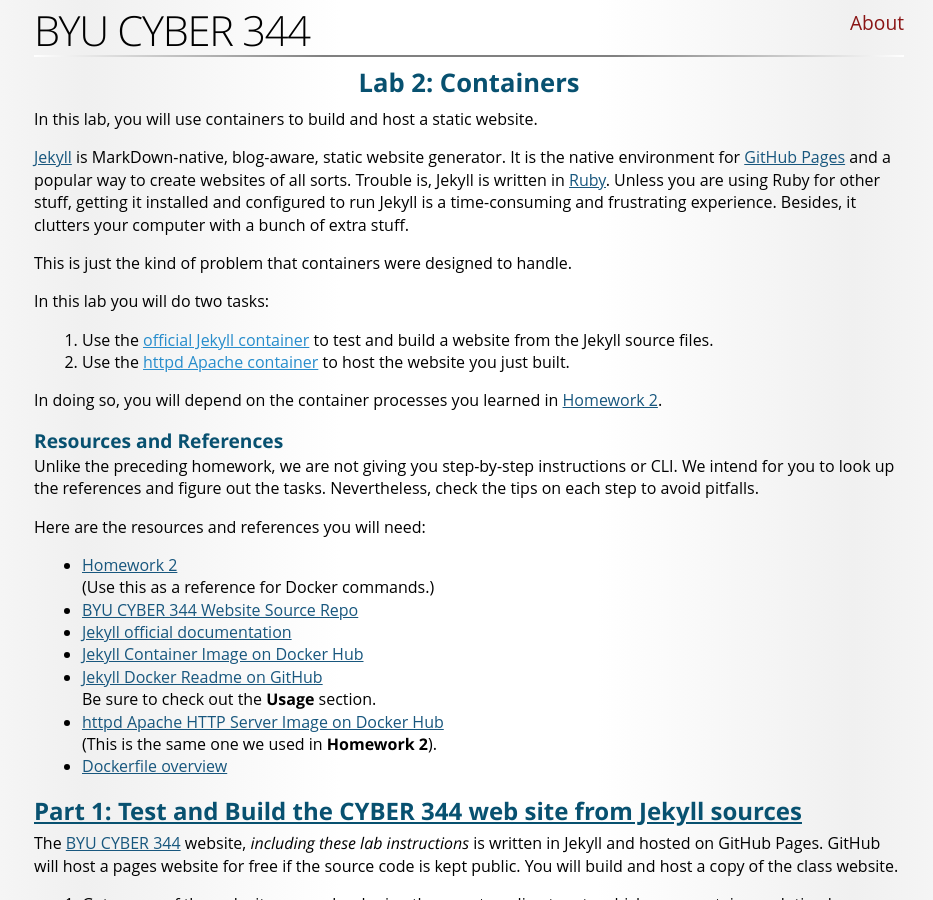
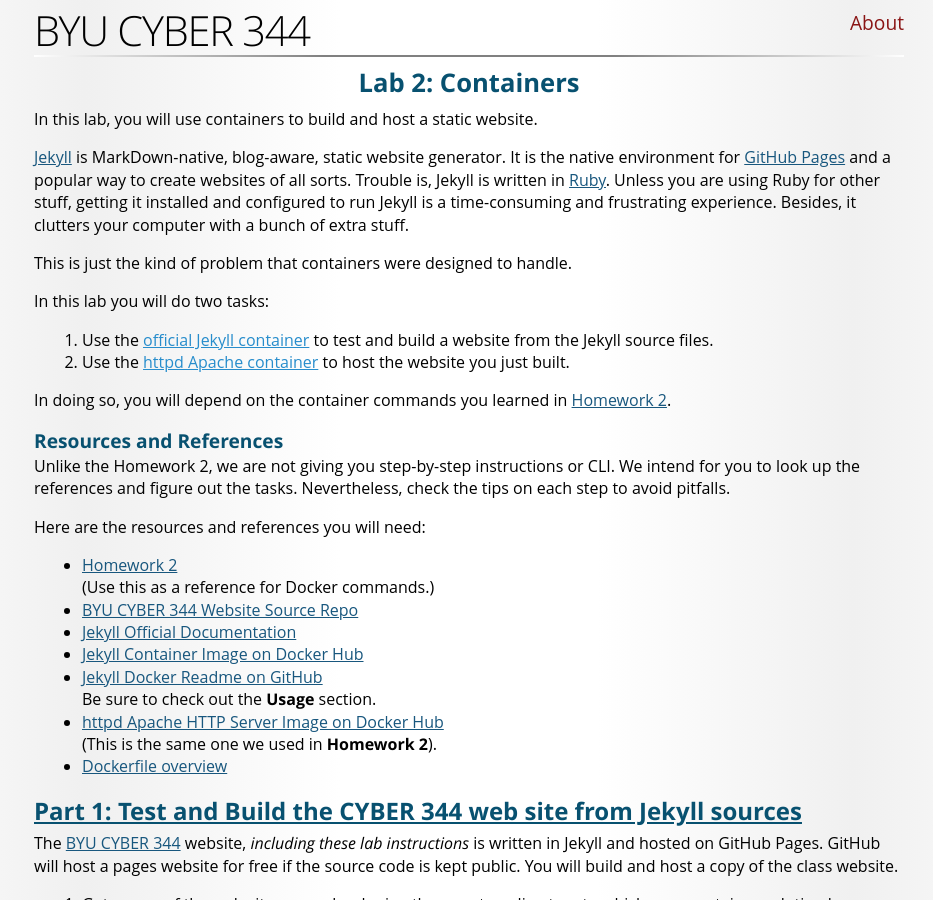
Before and after one commit to BYU-CYBER-344/c344.github.io, a Jekyll site: the page built from Lab-2.md, in a window 1280 px wide and 900 px high. Shown: the whole window, without its empty margins (171-1104 px from the left). Built offline with Jekyll 4.4.1, drawn with Linux system fonts in a browser that asks for light colours; some web fonts are replaced.

```diff
--- a/Lab-2.md
+++ b/Lab-2.md
@@ -13,17 +13,17 @@ In this lab you will do two tasks:
 1. Use the [official Jekyll container]() to test and build a website from the Jekyll source files.
 2. Use the [httpd Apache container]() to host the website you just built.
 
-In doing so, you will depend on the container processes you learned in [Homework 2](HW-2).
+In doing so, you will depend on the container commands you learned in [Homework 2](HW-2).
 
 ### Resources and References
 
-Unlike the preceding homework, we are not giving you step-by-step instructions or CLI. We intend for you to look up the references and figure out the tasks. Nevertheless, check the tips on each step to avoid pitfalls.
+Unlike the Homework 2, we are not giving you step-by-step instructions or CLI. We intend for you to look up the references and figure out the tasks. Nevertheless, check the tips on each step to avoid pitfalls.
 
 Here are the resources and references you will need:
 
 * [Homework 2](HW-2)<br/>(Use this as a reference for Docker commands.)
 * [BYU CYBER 344 Website Source Repo](https://github.com/BYU-CYBER-344/c344.github.io)
-* [Jekyll official documentation](https://jekyllrb.com/docs/)
+* [Jekyll Official Documentation](https://jekyllrb.com/docs/)
 * [Jekyll Container Image on Docker Hub](https://hub.docker.com/r/jekyll/jekyll)
 * [Jekyll Docker Readme on GitHub](https://github.com/envygeeks/jekyll-docker/blob/master/README.md)<br/>Be sure to check out the **Usage** section.
 * [httpd Apache HTTP Server Image on Docker Hub](https://hub.docker.com/_/httpd)<br/>(This is the same one we used in **Homework 2**).
@@ -31,7 +31,7 @@ Here are the resources and references you will need:
 
 ## Part 1: Test and Build the CYBER 344 web site from Jekyll sources
 
-The [BYU CYBER 344](https://c344.byucyber.net) website, *including these lab instructions* is written in Jekyll and hosted on GitHub Pages. GitHub will host a pages website for free if the source code is kept public. You will build and host a copy of the class website.
+The [BYU CYBER 344](https://c344.byucyber.net/map) website, *including these lab instructions* is written in Jekyll and hosted on GitHub Pages. GitHub will host a pages website for free if the source code is kept public. You will build and host a copy of the class website.
 
 1. Get a copy of the web site source by cloning the [repo](https://github.com/BYU-CYBER-344/c344.github.io) to a directory to which your container solution has access.
 2. Serve the site locally using the `jekyll serve` command as described in the **Jekyll Docker Readme**.
```
Also changed, not shown: map.md (added, +22 -0 lines).
